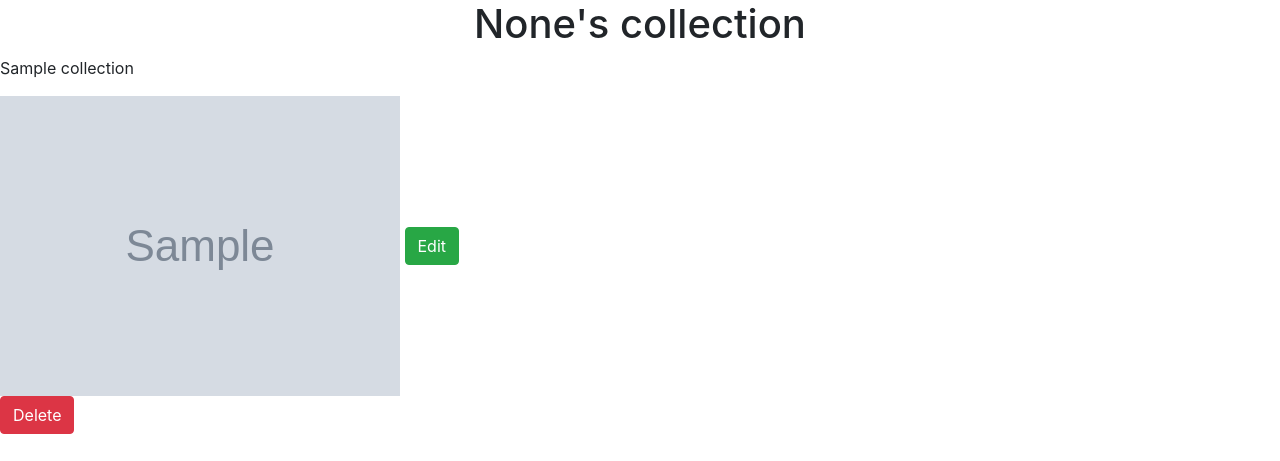
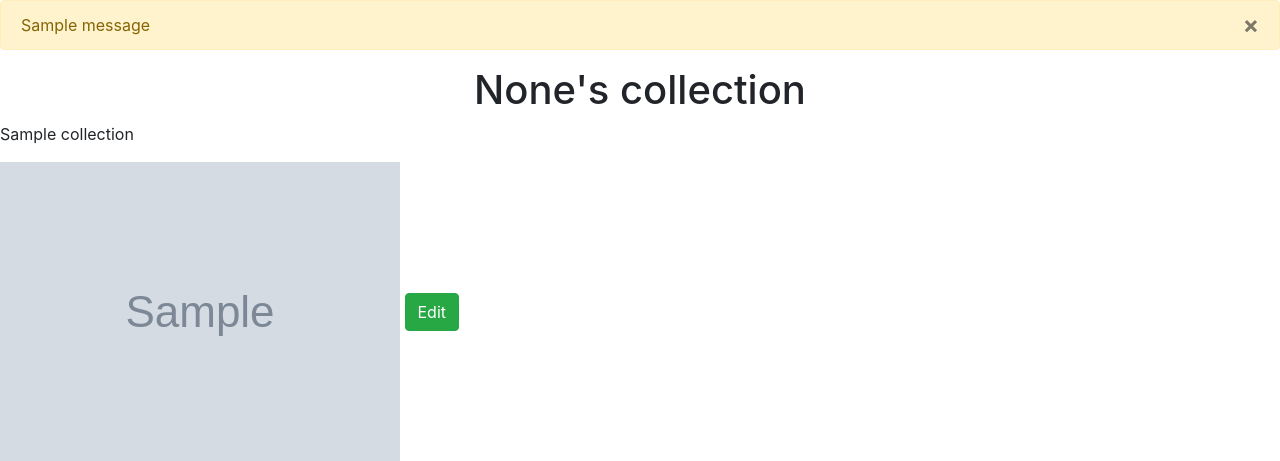
Before and after one commit to severian5it/BoardgameNerd, a Flask app: page /collection in a window 1280 px wide. Shown: the part 59-520 px from the top of the page. Run offline with Flask 2, Linux system fonts and the light colour scheme; grey boxes marked "Sample" are stand-in pictures; one stand-in notice (Sample message) is shown; a database or web service that is not in the repository returns one stand-in record (values such as "Sample title"); some libraries are stand-ins or nearby versions.

Commit message:
showing message in the base via flash

```diff
--- a/BoardgameNerd/templates/layout/base.html
+++ b/BoardgameNerd/templates/layout/base.html
@@ -14,7 +14,12 @@
     <!-- Navigation -->
     {% include 'layout/nav.html' %}
     <!-- Content -->
-
+    {% for message in get_flashed_messages() %}
+    <div class="alert alert-warning">
+        <button type="button" class="close" data-dismiss="alert">&times;</button>
+        {{ message }}
+    </div>
+    {% endfor %}
     {% block content %}
     {% endblock %}
 
--- a/BoardgameNerd/templates/pages/login.html
+++ b/BoardgameNerd/templates/pages/login.html
@@ -1,5 +1,6 @@
 {% extends 'layout/base.html' %}
 {% block content %}
+
     <main class="content">
         <!-- Section: Log in -->
         <section>
--- a/BoardgameNerd/views.py
+++ b/BoardgameNerd/views.py
@@ -37,7 +37,10 @@ def login():
     if request.method == 'POST':
         post_form = request.form
         response = check_user_login(DB, post_form)
-        return json.dumps(response)
+        # return json.dumps(response)
+        if response['passwordCorrect']:
+            flash("succesful logon!")
+            return redirect(url_for('collection'))
 
     return render_template(
         "pages/login.html",
@@ -59,9 +62,10 @@ def registration():
     if request.method == 'POST':
         post_form = request.form
         response = create_account(DB, post_form)
-        print(response)
         if response['user_created']:
             flash('You were successfully signed up')
+            return redirect(url_for('login'))
+
 
     return render_template(
         'pages/registration.html',
@@ -153,7 +157,6 @@ def settings():
 
     if request.method == 'POST':
         post_request = request.form
-        print(post_request)
         if post_request.get('oldemail') != post_request.get('newemail'):
                 response = change_user_mail(DB, post_request)
                 return json.dumps(response)
```
